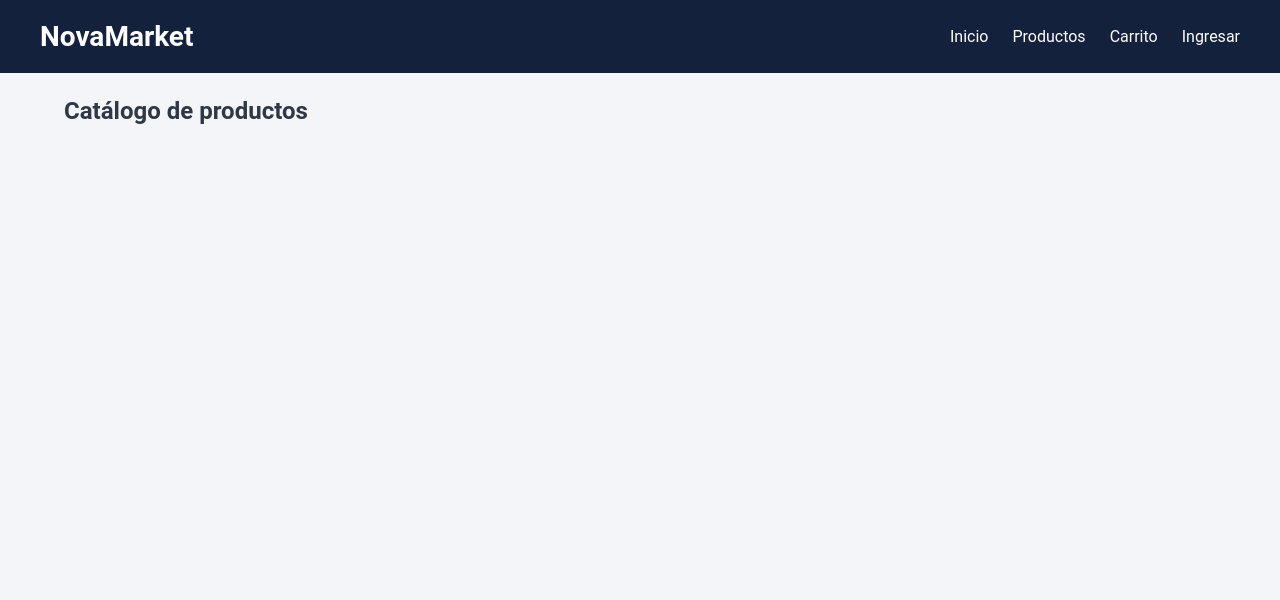
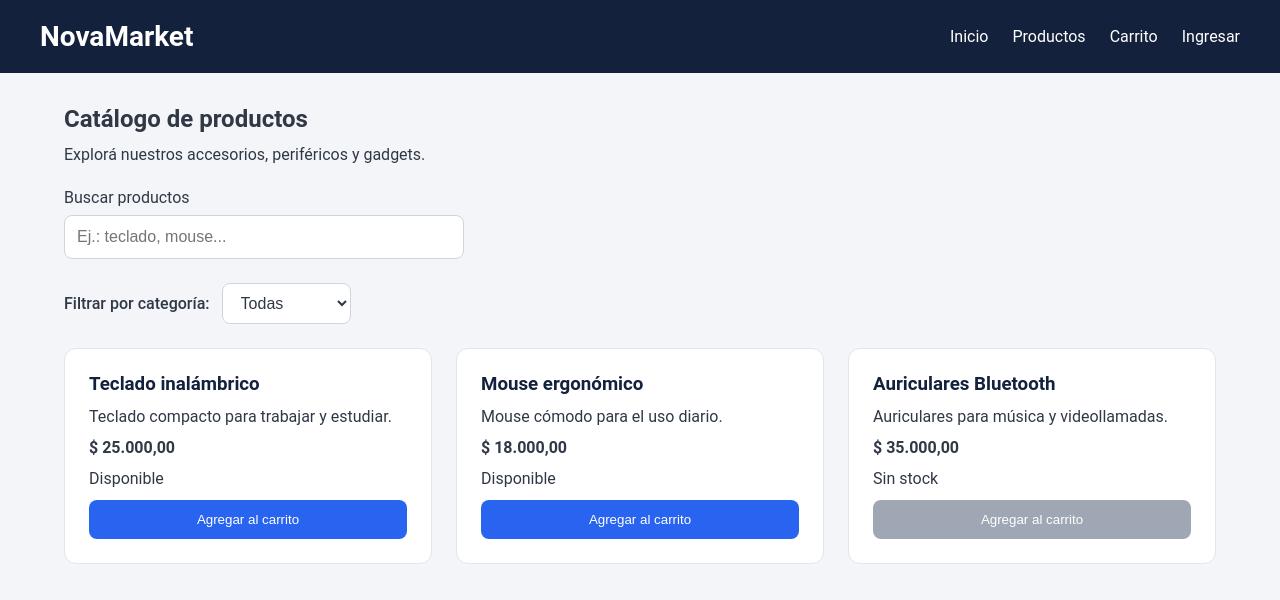
Before and after one commit to crysty72/novamarket-frontend, a React (Vite) app: page /productos in a window 1280 px wide. Shown: the top 600 px of the page. Built offline with nearby package versions, Linux system fonts and the light colour scheme.

Commit message:
feat: agregar catalogo con buscador y filtros

```diff
--- a/src/App.jsx
+++ b/src/App.jsx
@@ -1,23 +1,18 @@
 
 import { Routes, Route } from "react-router-dom";
 import Navbar from "./components/Navbar";
-
+import Home from "./pages/Home";
+import Productos from "./pages/Productos";
 function App() {
   return (
     <>
       <Navbar />
 
-      <main style={{ padding: "24px" }}>
+      <main>
         <Routes>
-          <Route
-            path="/"
-            element={<h2>Bienvenidos a NovaMarket 🛒</h2>}
-          />
+          <Route path="/" element={<Home />} />
 
-          <Route
-            path="/productos"
-            element={<h2>Catálogo de productos</h2>}
-          />
+         <Route path="/productos" element={<Productos />} />
 
           <Route
             path="/carrito"
--- /dev/null
+++ b/src/components/ProductCard.jsx
@@ -0,0 +1,44 @@
+
+function ProductCard({ producto, onAgregarCarrito }) {
+  const precio = Number(producto.precio);
+
+  return (
+    <article className="product-card">
+      {producto.imagen && (
+        <img
+          src={producto.imagen}
+          alt={producto.nombre}
+        />
+      )}
+
+      <h3>{producto.nombre}</h3>
+
+      <p>{producto.descripcion}</p>
+
+      <p>
+        <strong>
+          {precio.toLocaleString("es-AR", {
+            style: "currency",
+            currency: "ARS",
+          })}
+        </strong>
+      </p>
+
+      <p>
+        {producto.stock > 0
+          ? "Disponible"
+          : "Sin stock"}
+      </p>
+
+      <button
+        type="button"
+        disabled={producto.stock <= 0}
+        onClick={() => onAgregarCarrito?.(producto)}
+      >
+        Agregar al carrito
+      </button>
+    </article>
+  );
+}
+
+export default ProductCard;
--- a/src/index.css
+++ b/src/index.css
@@ -69,3 +69,93 @@ main {
     gap: 16px;
   }
 }
+
+.productos h2 {
+  margin-bottom: 12px;
+}
+
+.productos-grid {
+  display: grid;
+  grid-template-columns: repeat(auto-fit, minmax(240px, 1fr));
+  gap: 24px;
+  margin-top: 24px;
+}
+
+.product-card {
+  background: white;
+  padding: 24px;
+  border-radius: 12px;
+  border: 1px solid #e2e6ed;
+  display: flex;
+  flex-direction: column;
+  gap: 12px;
+}
+
+.product-card h3 {
+  color: #14213d;
+}
+
+.product-card button {
+  background-color: #2864f0;
+  color: white;
+  border: none;
+  border-radius: 8px;
+  padding: 12px;
+  cursor: pointer;
+  margin-top: auto;
+}
+
+.product-card button:disabled {
+  background-color: #a0a7b4;
+  cursor: not-allowed;
+}
+
+
+.filtros {
+  display: flex;
+  align-items: center;
+  flex-wrap: wrap;
+  gap: 12px;
+  margin-top: 24px;
+}
+
+.filtros label {
+  font-weight: 500;
+}
+
+.filtros select {
+  padding: 10px 14px;
+  border: 1px solid #d0d5dd;
+  border-radius: 8px;
+  background-color: white;
+  color: #303846;
+  font-size: 16px;
+}
+
+.sin-resultados {
+  margin-top: 24px;
+  padding: 20px;
+  background: white;
+  border-radius: 8px;
+}
+
+
+.buscador {
+  display: flex;
+  flex-direction: column;
+  gap: 8px;
+  max-width: 400px;
+  margin-top: 24px;
+}
+
+.buscador input {
+  padding: 12px;
+  border: 1px solid #d0d5dd;
+  border-radius: 8px;
+  font-size: 16px;
+}
+
+.buscador input:focus {
+  outline: 2px solid #2864f0;
+  outline-offset: 2px;
+}
--- /dev/null
+++ b/src/pages/Home.jsx
@@ -0,0 +1,22 @@
+
+import { Link } from "react-router-dom";
+
+function Home() {
+  return (
+    <section className="home">
+      <h2>Bienvenidos a NovaMarket</h2>
+
+      <p>
+        Descubrí accesorios, periféricos y gadgets
+        tecnológicos para trabajar, estudiar y
+        disfrutar.
+      </p>
+
+      <Link to="/productos">
+        Explorar productos
+      </Link>
+    </section>
+  );
+}
+
+export default Home;
--- /dev/null
+++ b/src/pages/Productos.jsx
@@ -0,0 +1,128 @@
+
+import { useState } from "react";
+import ProductCard from "../components/ProductCard";
+
+// Datos ficticios para desarrollo.
+// Se reemplazarán al integrar la API de Backend.
+const productosDemo = [
+  {
+    id: 1,
+    nombre: "Teclado inalámbrico",
+    descripcion: "Teclado compacto para trabajar y estudiar.",
+    categoria: "Periféricos",
+    precio: 25000,
+    stock: 10,
+    imagen: "",
+  },
+  {
+    id: 2,
+    nombre: "Mouse ergonómico",
+    descripcion: "Mouse cómodo para el uso diario.",
+    categoria: "Periféricos",
+    precio: 18000,
+    stock: 8,
+    imagen: "",
+  },
+  {
+    id: 3,
+    nombre: "Auriculares Bluetooth",
+    descripcion: "Auriculares para música y videollamadas.",
+    categoria: "Accesorios",
+    precio: 35000,
+    stock: 0,
+    imagen: "",
+  },
+];
+
+function Productos() {
+  const [categoria, setCategoria] = useState("Todas");
+  const [busqueda, setBusqueda] = useState("");
+
+  const categorias = [
+    "Todas",
+    "Periféricos",
+    "Accesorios",
+    "Gadgets",
+  ];
+
+  // Combinar búsqueda por nombre y filtro por categoría.
+  const productosFiltrados = productosDemo.filter((producto) => {
+    const coincideCategoria =
+      categoria === "Todas" ||
+      producto.categoria === categoria;
+
+    const coincideBusqueda = producto.nombre
+      .toLowerCase()
+      .includes(busqueda.trim().toLowerCase());
+
+    return coincideCategoria && coincideBusqueda;
+  });
+
+  const handleAgregarCarrito = (producto) => {
+    // Temporal: el carrito se implementará posteriormente.
+    console.log("Producto seleccionado:", producto);
+  };
+
+  return (
+    <section className="productos">
+      <h2>Catálogo de productos</h2>
+
+      <p>
+        Explorá nuestros accesorios, periféricos y gadgets.
+      </p>
+
+      {/* Buscador */}
+      <div className="buscador">
+        <label htmlFor="buscar-producto">
+          Buscar productos
+        </label>
+
+        <input
+          id="buscar-producto"
+          type="search"
+          placeholder="Ej.: teclado, mouse..."
+          value={busqueda}
+          onChange={(e) => setBusqueda(e.target.value)}
+        />
+      </div>
+
+      {/* Filtro por categoría */}
+      <div className="filtros">
+        <label htmlFor="categoria">
+          Filtrar por categoría:
+        </label>
+
+        <select
+          id="categoria"
+          value={categoria}
+          onChange={(e) => setCategoria(e.target.value)}
+        >
+          {categorias.map((cat) => (
+            <option key={cat} value={cat}>
+              {cat}
+            </option>
+          ))}
+        </select>
+      </div>
+
+      {/* Listado de productos */}
+      {productosFiltrados.length === 0 ? (
+        <p className="sin-resultados">
+          No se encontraron productos con los filtros seleccionados.
+        </p>
+      ) : (
+        <div className="productos-grid">
+          {productosFiltrados.map((producto) => (
+            <ProductCard
+              key={producto.id}
+              producto={producto}
+              onAgregarCarrito={handleAgregarCarrito}
+            />
+          ))}
+        </div>
+      )}
+    </section>
+  );
+}
+
+export default Productos;
```
